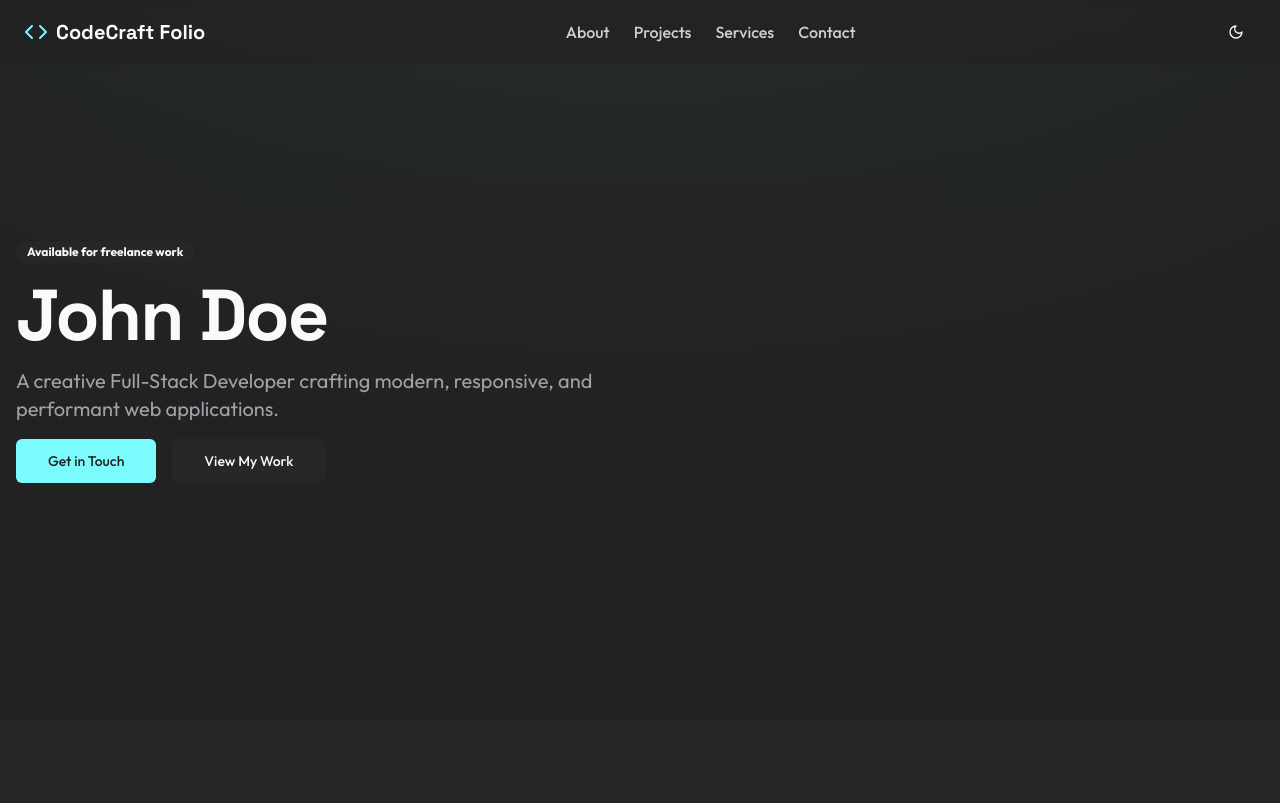
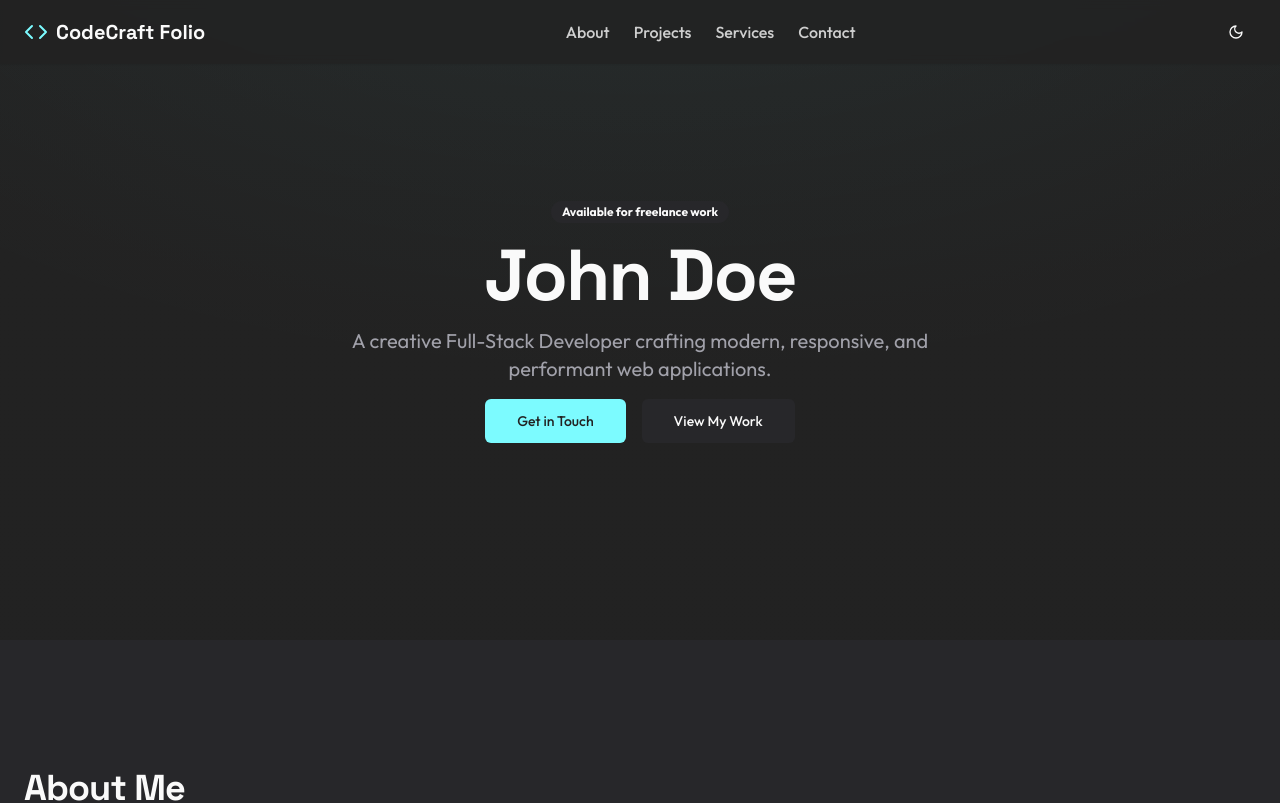
Before and after one commit to Sunnykumar-github/My-Portfolio, a Next.js app: page / in a window 1280 px wide. Shown: the top 803 px of the page. Built offline with nearby package versions, Linux system fonts and the light colour scheme.

Commit message:
September 9, Commit

```diff
--- a/src/app/page.tsx
+++ b/src/app/page.tsx
@@ -26,7 +26,7 @@ export default function Home() {
 
 function HeroSection() {
   return (
-    <section id="home" className="relative h-[90vh] min-h-[700px] w-full overflow-hidden">
+    <section id="home" className="relative h-[80vh] min-h-[600px] w-full flex items-center justify-center text-center overflow-hidden">
       <div className="absolute inset-0 z-[-1] bg-background">
         <div
           className="absolute inset-0 opacity-30 dark:opacity-20"
@@ -39,8 +39,8 @@ function HeroSection() {
         <div className="absolute inset-0 bg-gradient-to-b from-transparent to-background"></div>
       </div>
 
-      <div className="container mx-auto grid h-full items-center px-4 md:grid-cols-2">
-        <div className="flex flex-col items-center space-y-4 text-center md:items-start md:text-left">
+      <div className="container mx-auto px-4">
+        <div className="flex flex-col items-center space-y-4">
           <div className="animate-in fade-in slide-in-from-bottom-3 duration-1000">
             <Badge variant="secondary">
               Available for freelance work
@@ -53,7 +53,7 @@ function HeroSection() {
             A creative Full-Stack Developer crafting modern, responsive, and
             performant web applications.
           </p>
-          <div className="mt-8 flex justify-center gap-4 md:justify-start animate-in fade-in slide-in-from-bottom-6 duration-1000 delay-600">
+          <div className="mt-8 flex justify-center gap-4 animate-in fade-in slide-in-from-bottom-6 duration-1000 delay-600">
             <Button asChild size="lg" className="transition-transform duration-300 hover:scale-105 hover:-translate-y-1">
               <Link href="#contact">Get in Touch</Link>
             </Button>
@@ -62,29 +62,11 @@ function HeroSection() {
             </Button>
           </div>
         </div>
-
-        <div className="relative hidden h-full items-center justify-center md:flex">
-          <div className="relative h-[350px] w-[350px] lg:h-[450px] lg:w-[450px] animate-in fade-in zoom-in-50 duration-1000 delay-800">
-            <div className="group relative h-full w-full">
-              <div className="absolute -inset-2.5 rounded-full bg-primary/20 opacity-75 blur-3xl transition-all duration-1000 group-hover:opacity-100"></div>
-              <Image
-                src="https://placehold.co/600x600.png"
-                alt="John Doe"
-                width={450}
-                height={450}
-                priority
-                className="relative rounded-full border-4 border-primary/20 object-cover shadow-xl"
-                data-ai-hint="man portrait"
-              />
-               <div className="absolute inset-0 rounded-full border-2 border-primary/50 transition-transform duration-500 group-hover:scale-105"></div>
-              <div className="absolute inset-0 animate-pulse rounded-full border-2 border-primary/30"></div>
-            </div>
-          </div>
-        </div>
       </div>
     </section>
   );
 }
+
 
 function AboutSection() {
   return (
@@ -121,14 +103,22 @@ function AboutSection() {
               </div>
           </div>
         </div>
-        <div className="relative hidden h-[450px] w-full animate-in fade-in slide-in-from-right-16 duration-1000 md:block">
-            <Image
-                src="https://placehold.co/600x800.png"
-                alt="John Doe coding"
-                fill
-                className="rounded-lg object-cover shadow-lg"
-                data-ai-hint="man coding"
-            />
+        <div className="relative hidden items-center justify-center animate-in fade-in slide-in-from-right-16 duration-1000 md:flex">
+            <div className="relative h-[300px] w-[300px] lg:h-[400px] lg:w-[400px]">
+              <div className="group relative h-full w-full">
+                <div className="absolute -inset-2.5 rounded-full bg-primary/20 opacity-75 blur-3xl transition-all duration-1000 group-hover:opacity-100"></div>
+                <Image
+                  src="https://placehold.co/600x600.png"
+                  alt="John Doe coding"
+                  width={400}
+                  height={400}
+                  className="relative rounded-full border-4 border-primary/20 object-cover shadow-xl"
+                  data-ai-hint="man coding"
+                />
+                 <div className="absolute inset-0 rounded-full border-2 border-primary/50 transition-transform duration-500 group-hover:scale-105"></div>
+                <div className="absolute inset-0 animate-pulse rounded-full border-2 border-primary/30"></div>
+              </div>
+            </div>
         </div>
       </div>
     </section>
```
